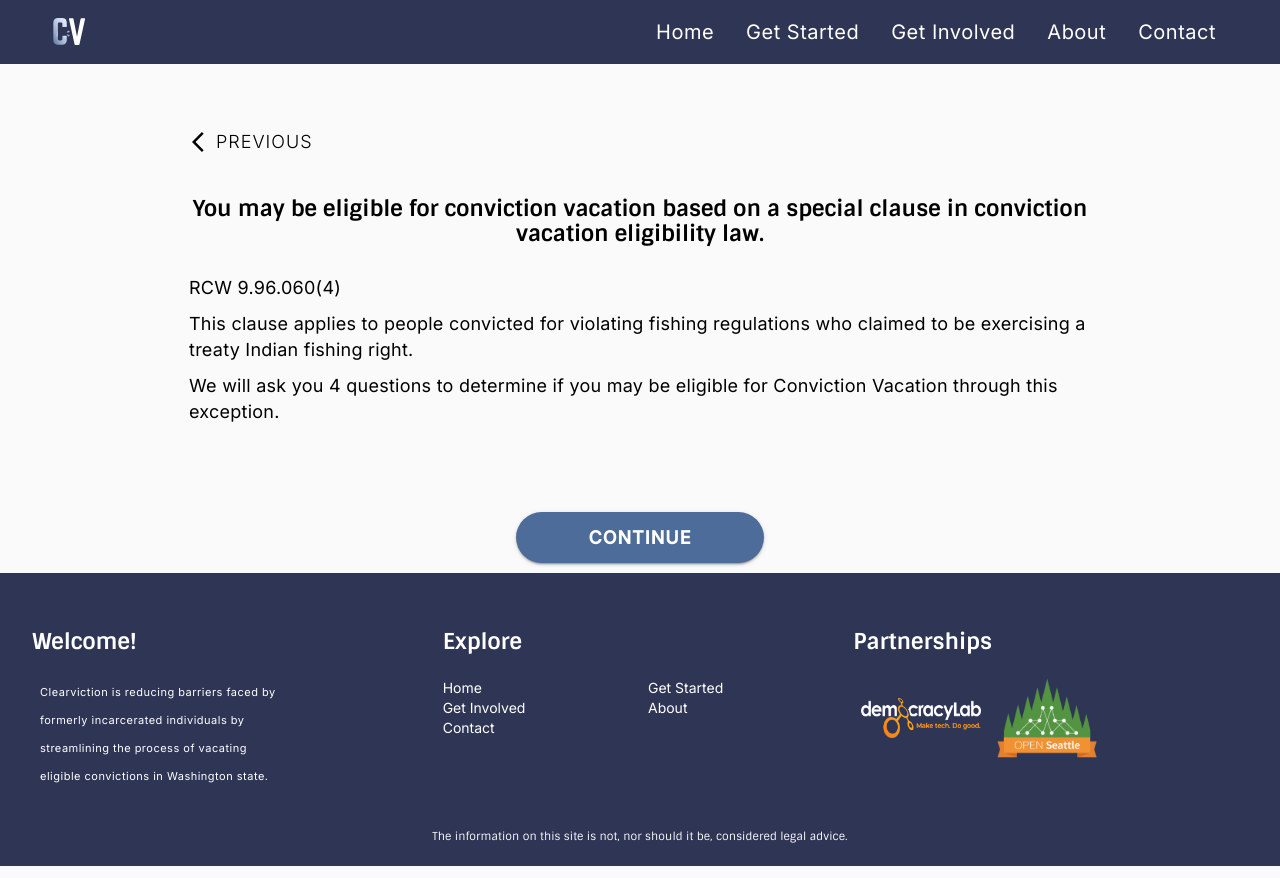
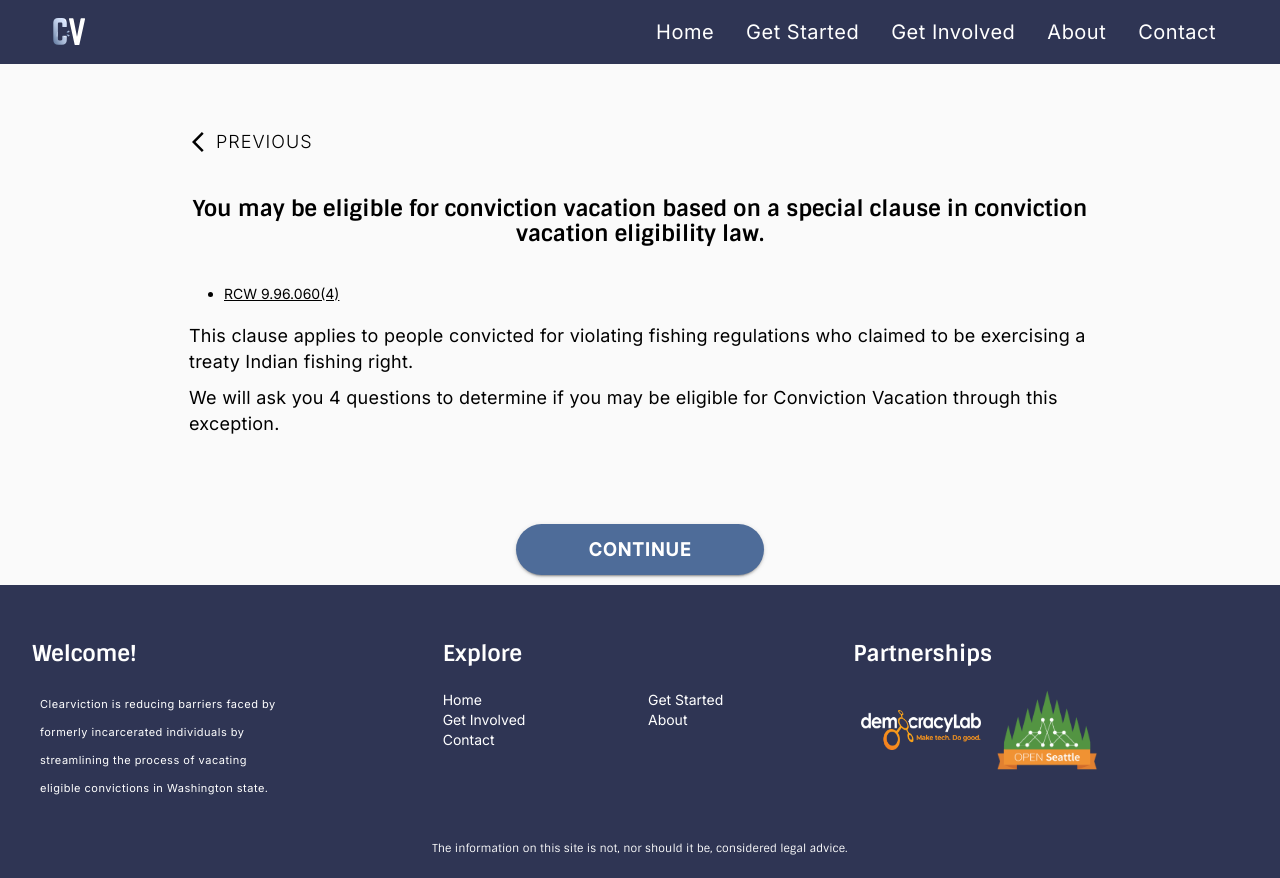
Before and after one commit to openseattle/clearviction-v1, a React (Create React App) app: page /calculator/fsh-0 in a window 1280 px wide. Built offline with nearby package versions, Linux system fonts and the light colour scheme.

Commit message:
adjust special case for links

```diff
--- a/src/Pages/Calculator/SpecialCaseTitle.jsx
+++ b/src/Pages/Calculator/SpecialCaseTitle.jsx
@@ -1,4 +1,5 @@
 import { Grid, Typography } from "@material-ui/core";
+import { BodyType } from "../../data/calculatorPagesTypes";
 import { BackButton } from "../../ui-kit/BackButton";
 import PrimaryButton from "../../ui-kit/PrimaryButton";
 import { SpecialCaseTitleStyles } from "./SpecialCaseTitleStyles";
@@ -14,13 +15,37 @@ const SpecialCaseTitle = (props) => {
         {props.header}
       </Typography>
       <Grid item className={classes.bodyGrid}>
-        { props.body && props.body.map((b, idx) => {
-          return (
-            <Typography key={idx} variant="body2" className={classes.body}>
-              {b.text}
-            </Typography>
-          );
-        })}
+        {props.body &&
+          props.body.map((b, idx) => {
+            switch (b.type) {
+              default:
+                return (
+                  <Typography
+                    key={idx}
+                    variant="body2"
+                    className={classes.body}
+                  >
+                    {b.text}
+                  </Typography>
+                );
+              case BodyType.LIST:
+                return (
+                  <ul>
+                    {b.items.map((item, idx) => (
+                      <li key={idx}>{item}</li>
+                    ))}
+                  </ul>
+                );
+              case BodyType.LINK:
+                return (
+                  <ul>
+                    <li key={idx}>
+                      <a href={b.href}>{b.text}</a>
+                    </li>
+                  </ul>
+                );
+            }
+          })}
       </Grid>
       <PrimaryButton
         className={classes.button}
```
